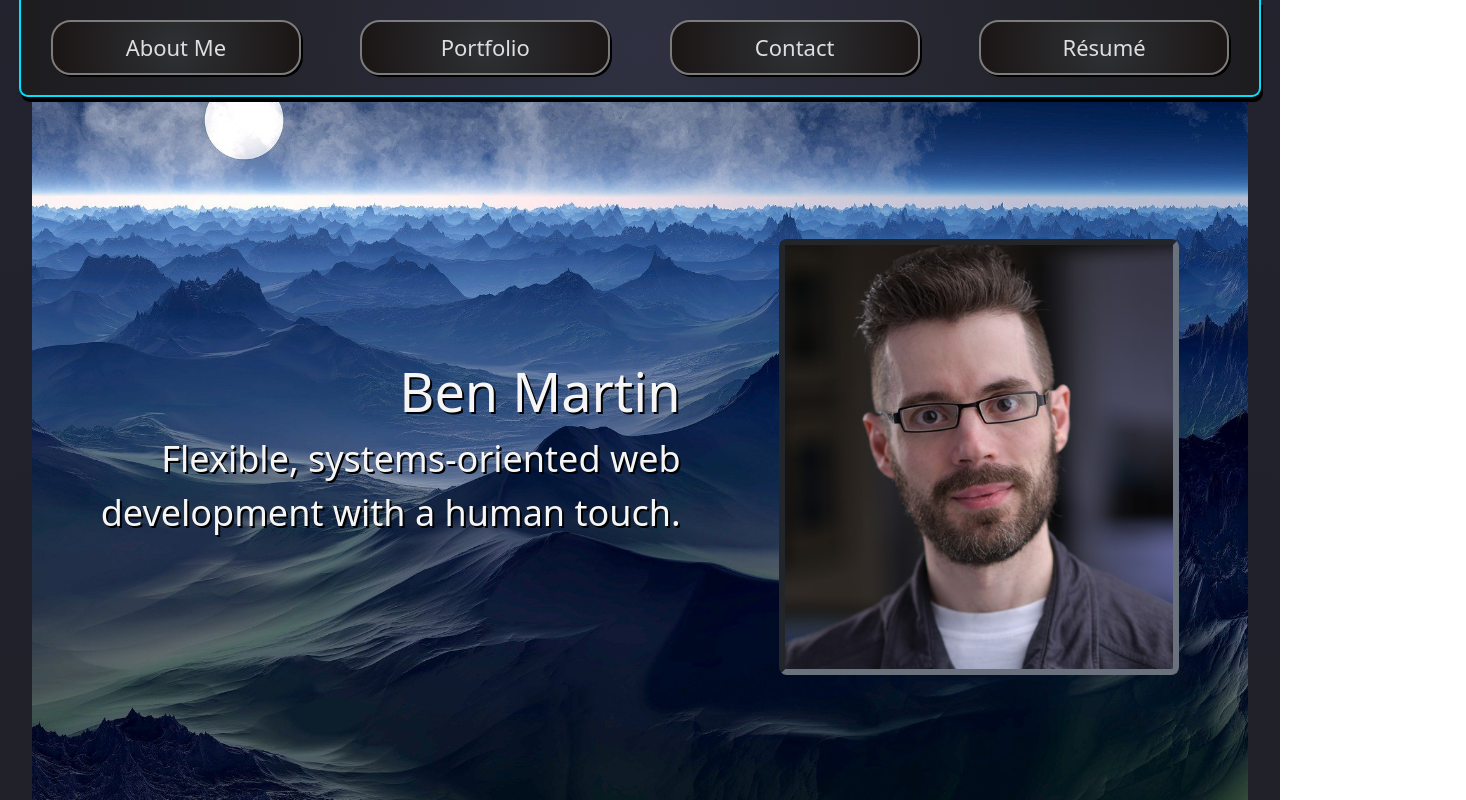
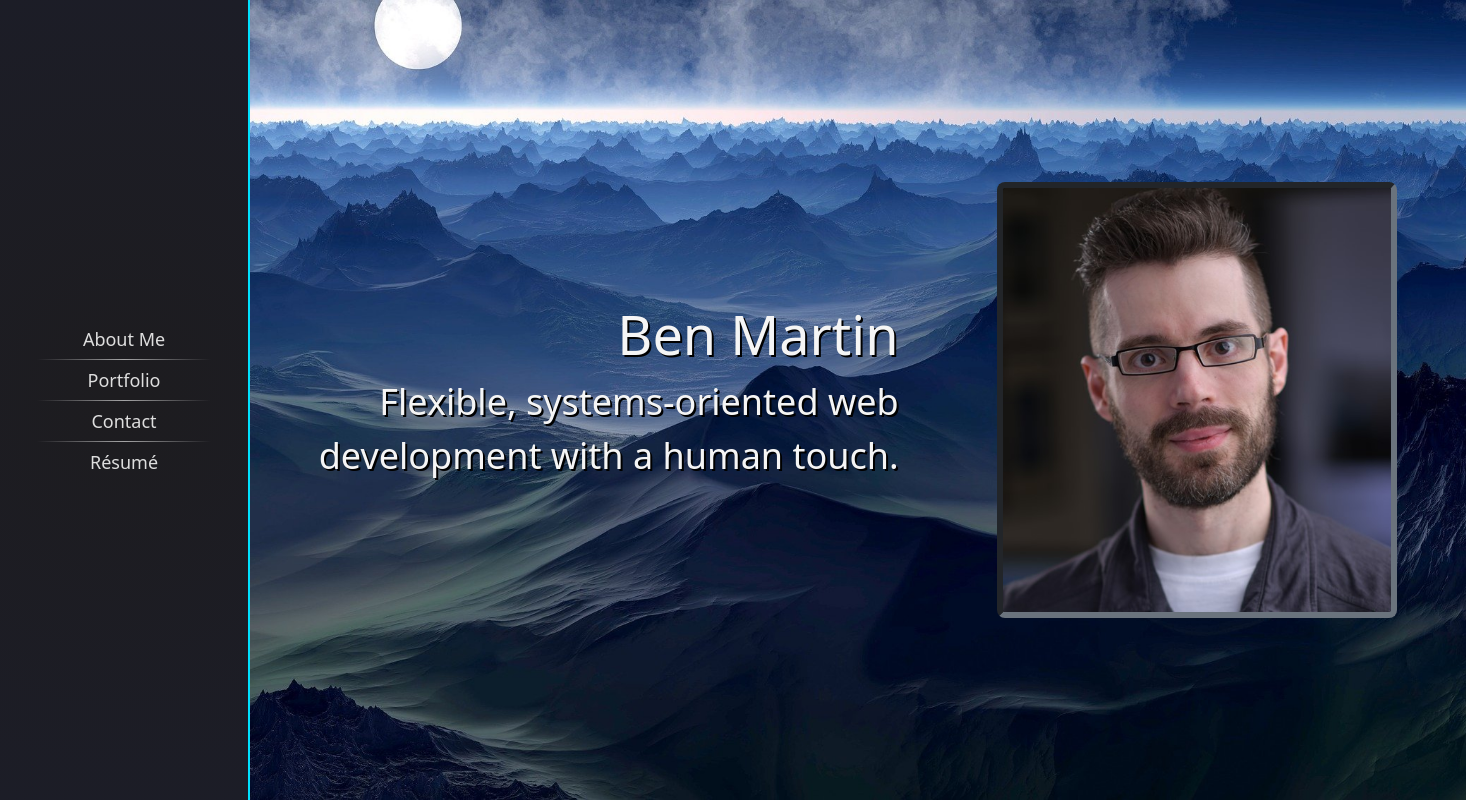
Before and after one commit to the-wake/ben-martin-portfolio, a React (Create React App) app: page / in a window 1280 px wide. Shown: the top 800 px of the page, 1466 px wide, since content can reach past the window. Built offline with nearby package versions, Linux system fonts and the light colour scheme.

Commit message:
Beginning of moving nav menu to left side.

```diff
--- a/public/index.html
+++ b/public/index.html
@@ -6,38 +6,16 @@
   <link rel="icon" href="%PUBLIC_URL%/favicon.ico" />
   <meta name="viewport" content="width=device-width, initial-scale=1" />
   <meta name="theme-color" content="#000000" />
-  <meta name="description" content="Web site created using create-react-app" />
+  <meta name="description" content="Robust design and systemic solutions" />
   <link rel="apple-touch-icon" href="%PUBLIC_URL%/logo192.png" />
-  <!--
-      manifest.json provides metadata used when your web app is installed on a
-      user's mobile device or desktop. See https://developers.google.com/web/fundamentals/web-app-manifest/
-    -->
   <link rel="manifest" href="%PUBLIC_URL%/manifest.json" />
-  <!--
-      Notice the use of %PUBLIC_URL% in the tags above.
-      It will be replaced with the URL of the `public` folder during the build.
-      Only files inside the `public` folder can be referenced from the HTML.
-
-      Unlike "/favicon.ico" or "favicon.ico", "%PUBLIC_URL%/favicon.ico" will
-      work correctly both with client-side routing and a non-root public URL.
-      Learn how to configure a non-root public URL by running `npm run build`.
-    -->
   <title>Web Designs by Ben Martin</title>
 </head>
 
 <body>
   <noscript>You need to enable JavaScript to run this app.</noscript>
   <div id="root"></div>
-  <!--
-      This HTML file is a template.
-      If you open it directly in the browser, you will see an empty page.
 
-      You can add webfonts, meta tags, or analytics to this file.
-      The build step will place the bundled scripts into the <body> tag.
-
-      To begin the development, run `npm start` or `yarn start`.
-      To create a production bundle, use `npm run build` or `yarn build`.
-    -->
   <script src="https://smtpjs.com/v3/smtp.js"></script>
 </body>
 
--- a/src/App.css
+++ b/src/App.css
@@ -3,78 +3,22 @@
 }
 
 * {
-  scroll-margin-top: 125px;
+  scroll-margin-top: 25px;
   border-radius: 9px;
 }
 
-.body {
+#main-container {
+  width: 100%;
+}
+
+#body {
+  display: flex;
+  flex-direction: row;
   background-color: rgb(29, 28, 31);
   background: var(--main-gradient);
   border-radius: 0px;
   min-width: fit-content;
-}
-
-.sticky {
-  position: sticky;
-  top: 0;
-}
-
-#navbar {
-  z-index: 1020;
-  display: flex;
-  width: 97%;
-  flex-wrap: wrap;
-  margin: auto;
-  justify-content: space-around;
-  background: radial-gradient(circle, rgba(47, 49, 66, 1) 0%, rgb(29, 28, 31) 100%);
-  /* border-top-left-radius: 12px;
-  border-top-right-radius: 12px; */
-  box-shadow: 2px 5px #000000;
-  border-bottom: 2px solid black;
-  border-left: 2px solid rgb(0, 225, 255);
-  border-bottom: 2px solid rgb(0, 225, 255);
-  border-right: 2px solid rgb(0, 225, 255);
-  border-top-left-radius: 0px;
-  border-top-right-radius: 0px;
-}
-
-.nav-item {
-  width: 250px;
-  height: 55px;
-  margin: 20px;
-  font-size: 22px;
-  text-align: center;
-  line-height: 50px;
-  background: radial-gradient(circle, rgba(46, 49, 52, 1) 0%, rgb(27, 21, 21) 100%);
-  color: #DEDEDE;
-  box-shadow: 2px 2px black;
-  border-radius: 20px;
-  border-width: 2px;
-  border-style: solid;
-  border-color: #7c7c7c;
-  cursor: pointer;
-}
-
-.active {
-  background: radial-gradient(circle, rgba(46, 49, 52, 1) 0%, rgba(93, 20, 20, 1) 100%);
-  border-color: black;
-  box-shadow: 2px 2px #4d4d4d;
-}
-
-.nav-item:hover {
-  color: white;
-  background: radial-gradient(circle, rgb(54, 56, 58) 0%, rgb(100, 18, 18) 100%);
-  border-color: black;
-  box-shadow: 2px 2px #2e7b81;
-}
-
-#navbar a {
-  color: #DEDEDE;
-  text-decoration: none;
-}
-
-#navbar a {
-  color: gray;
+  max-width: 100vw;
 }
 
 #resume-container {
@@ -87,8 +31,7 @@
   background: url("./assets/background.jpg") no-repeat center fixed;
   -webkit-background-composite: cover;
   background-size: cover;
-  height: 90vh;
-  width: 95vw;
+  height: 100vh;
   margin: 0 auto;
   display: flex;
   color: whitesmoke;
@@ -290,6 +233,7 @@ form .button:hover {
   padding: 16px;
   border-top: 2px solid rgb(0, 225, 255);
   border-bottom-left-radius: 0px;
+  border-top-left-radius: 0px;
   border-bottom-right-radius: 0px;
 }
 
@@ -342,14 +286,14 @@ form .button:hover {
     display: none;
   }
 
-  .nav-item {
+  /* .nav-item {
     width: 125px;
     height: 45px;
     font-size: 18px;
     line-height: 45px;
     margin: 10px;
     border-radius: 16px;
-  }
+  } */
 
   #pfp-container {
     display: none;
--- /dev/null
+++ b/src/components/Navbar.css
@@ -0,0 +1,70 @@
+#menu {
+  position: sticky;
+  top: 0;
+  max-width: 250px;
+  height: 100vh;
+}
+
+#navbar {
+  /* z-index: 1020; */
+  position: sticky;
+  top: 0;
+  height: 100%;
+  display: flex;
+  flex-wrap: wrap;
+  justify-content: center;
+  align-content: center;
+  background: radial-gradient(circle, rgb(29, 28, 31) 0%, rgb(28, 29, 39) 100%);
+  /* border-top-left-radius: 12px; */
+  /* border-top-right-radius: 12px; */
+  /* box-shadow: 2px 5px #000000; */
+  border-right: 2px solid rgb(0, 225, 255);
+  border-radius: 0;
+}
+
+.nav-item {
+  flex: 1, 1, 250px;
+  width: 250px;
+  height: 40px;
+  margin: 0;
+  padding: 20px 0;
+  font-size: 18px;
+  text-align: center;
+  line-height: 0px;
+  color: #DEDEDE;
+  /* background: radial-gradient(circle, rgba(46, 49, 52, 1) 0%, rgb(27, 21, 21) 100%); */
+  border-radius: 3px;
+  /* border-width: 2px 0;
+  border-style: solid;
+  border-color: #7c7c7c; */
+  cursor: pointer;
+}
+
+.nav-divider {
+  height: 1px;
+  width: 70%;
+  background: rgb(222, 222, 222);
+  background: radial-gradient(circle, rgba(222, 222, 222, .7) 0%, rgba(222, 222, 222, 0.0) 100%);
+}
+
+.active {
+  background: radial-gradient(circle, rgba(46, 49, 52, 1) 0%, rgba(93, 20, 20, 1) 100%);
+  border-color: black;
+  box-shadow: 2px 2px #4d4d4d;
+}
+
+.nav-item:hover {
+  color: white;
+  background: radial-gradient(circle, rgb(54, 56, 58) 0%, rgb(100, 18, 18) 100%);
+  border-color: black;
+  box-shadow: 2px 2px #2e7b81;
+}
+
+#navbar a {
+  color: #DEDEDE;
+  text-decoration: none;
+}
+
+#navbar a {
+  color: gray;
+}
--- a/src/components/Navbar.js
+++ b/src/components/Navbar.js
@@ -1,28 +1,32 @@
 import React from 'react';
+import './Navbar.css';
 
 function Navbar({ currentPage, handlePageChange }) {
 
   return (
-    <div className="sticky">
+    <div id="menu">
       {
         currentPage !== 'Resume'
           ?
-          <div id="navbar" className="sticky">
+          <div id="navbar">
             <div
               className="nav-item" id="about-link" href="#/about"
               onClick={() => handlePageChange('About')}>
               About Me
             </div>
+            <div className="nav-divider"></div>
             <div
               className="nav-item" id="portfolio-link" href="#/portfolio"
               onClick={() => handlePageChange('Portfolio')}>
               Portfolio
             </div>
+            <div className="nav-divider"></div>
             <div
               className="nav-item" id="contact-link" href="#/contact"
               onClick={() => handlePageChange('Contact')}>
               Contact
             </div>
+            <div className="nav-divider"></div>
             <div
               className="nav-item" id="resume-link" href="#/resume"
               onClick={() => handlePageChange('Resume')}>
--- a/src/pages/ContentContainer.js
+++ b/src/pages/ContentContainer.js
@@ -36,13 +36,15 @@ function ContentContainer() {
   };
 
   return (
-    <div className="body">
+    <div id="body">
       <Navbar currentPage={currentPage} handlePageChange={handlePageChange} />
-      { currentPage === 'Resume' ? null : <Banner />}
-      <div id="main-content">
-        {renderPage()}
+      <div id="main-container">
+        {currentPage === 'Resume' ? null : <Banner />}
+        <div id="main-content">
+          {renderPage()}
+        </div>
+        <Footer />
       </div>
-      <Footer />
     </div>
   )
 };
```
